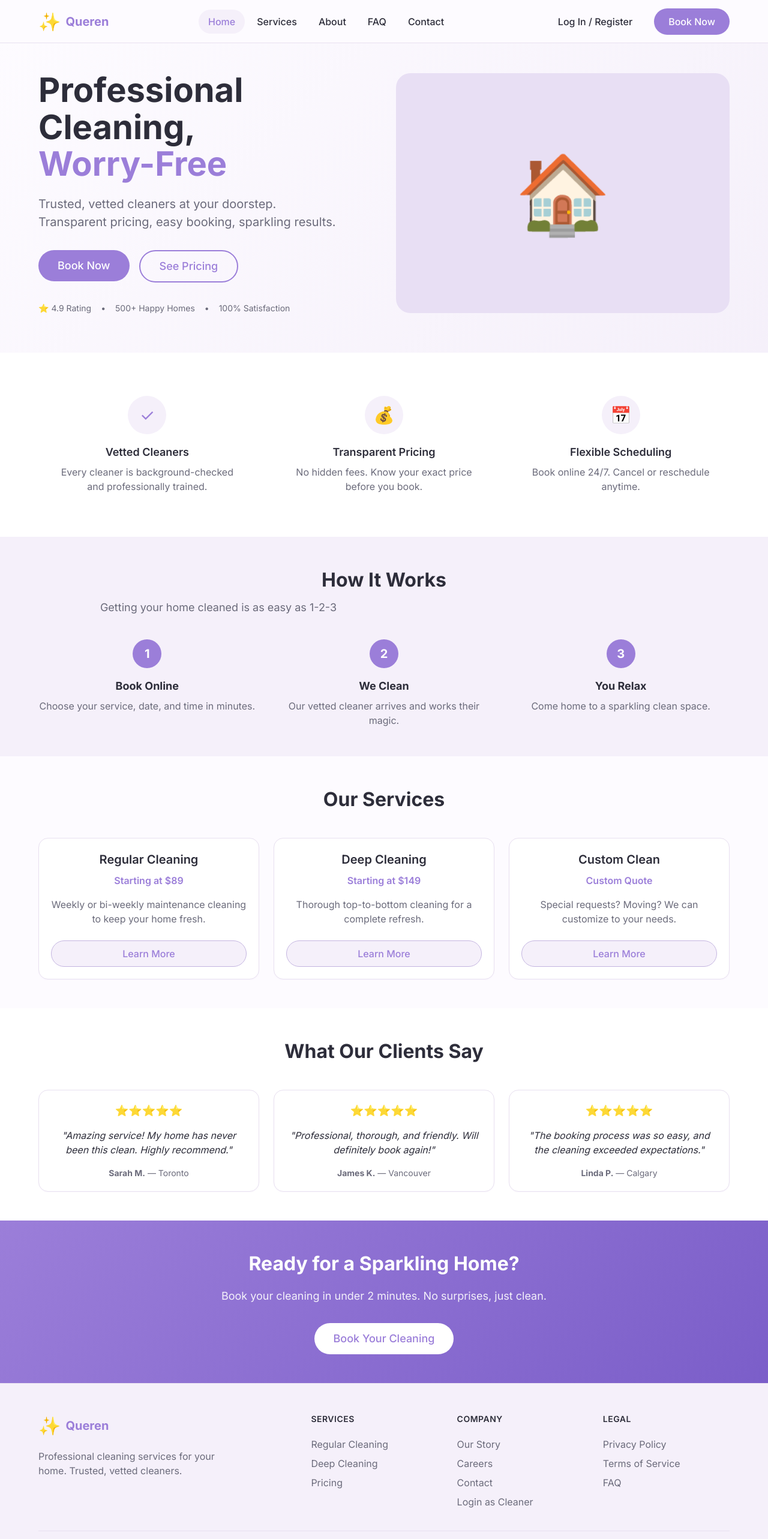
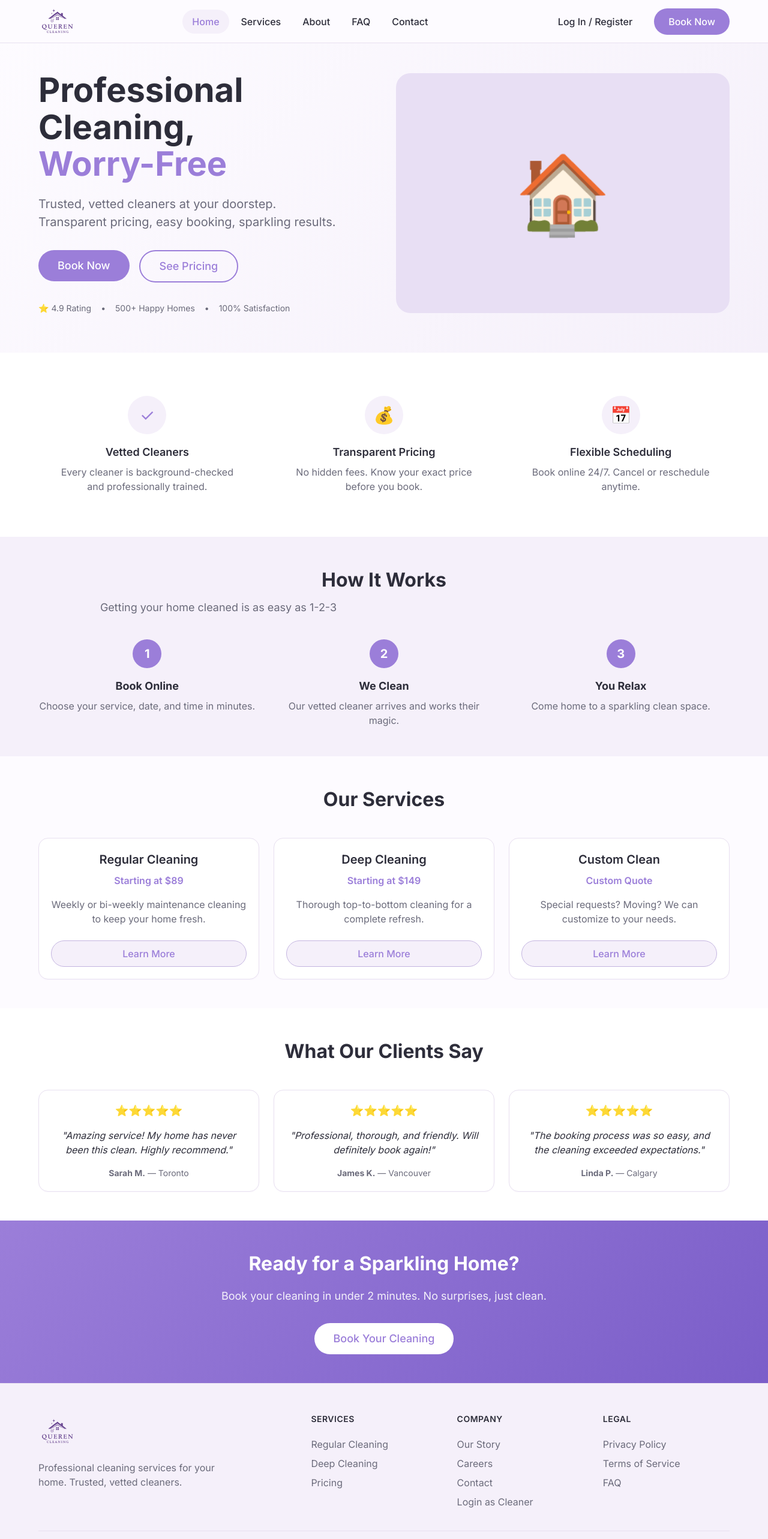
Before and after one commit to Maito-J/Queren, a React (Vite) app: page / in a window 1280 px wide. Shown: the top 2566 px of the page at 60% size. Built offline with nearby package versions, Linux system fonts and the light colour scheme; no server answers.

Commit message:
logo change

```diff
--- a/src/components/layout/PublicLayout/PublicLayout.css
+++ b/src/components/layout/PublicLayout/PublicLayout.css
@@ -34,7 +34,8 @@
 }
 
 .logo-icon {
-    font-size: 1.5em;
+    height: 64px;
+    width: auto;
 }
 
 .nav-main {
@@ -162,7 +163,7 @@
     }
 
     .logo-icon {
-        font-size: 1.2em;
+        height: 36px;
     }
 
     .header-actions .btn-ghost {
--- a/src/components/layout/PublicLayout/PublicLayout.tsx
+++ b/src/components/layout/PublicLayout/PublicLayout.tsx
@@ -1,6 +1,7 @@
 import React from 'react'
 import { Link, NavLink } from 'react-router-dom'
 import { useAuth } from '@/hooks'
+import logo from '@/assets/Logo/transparent-logo.svg'
 import './PublicLayout.css'
 
 interface PublicLayoutProps {
@@ -17,8 +18,7 @@ export function PublicLayout({ children }: PublicLayoutProps) {
                 <div className="container">
                     <div className="header-content">
                         <Link to="/" className="logo">
-                            <span className="logo-icon">✨</span>
-                            <span className="logo-text">Queren</span>
+                            <img src={logo} alt="Queren" className="logo-icon" />
                         </Link>
 
                         <nav className={`nav-main ${mobileMenuOpen ? 'open' : ''}`}>
@@ -74,8 +74,7 @@ export function PublicLayout({ children }: PublicLayoutProps) {
                     <div className="footer-grid">
                         <div className="footer-brand">
                             <Link to="/" className="logo">
-                                <span className="logo-icon">✨</span>
-                                <span className="logo-text">Queren</span>
+                                <img src={logo} alt="Queren" className="logo-icon" />
                             </Link>
                             <p className="footer-tagline">
                                 Professional cleaning services for your home. Trusted, vetted cleaners.
```
Also changed, not shown: src/assets/Logo/transparent-logo.svg (added).
